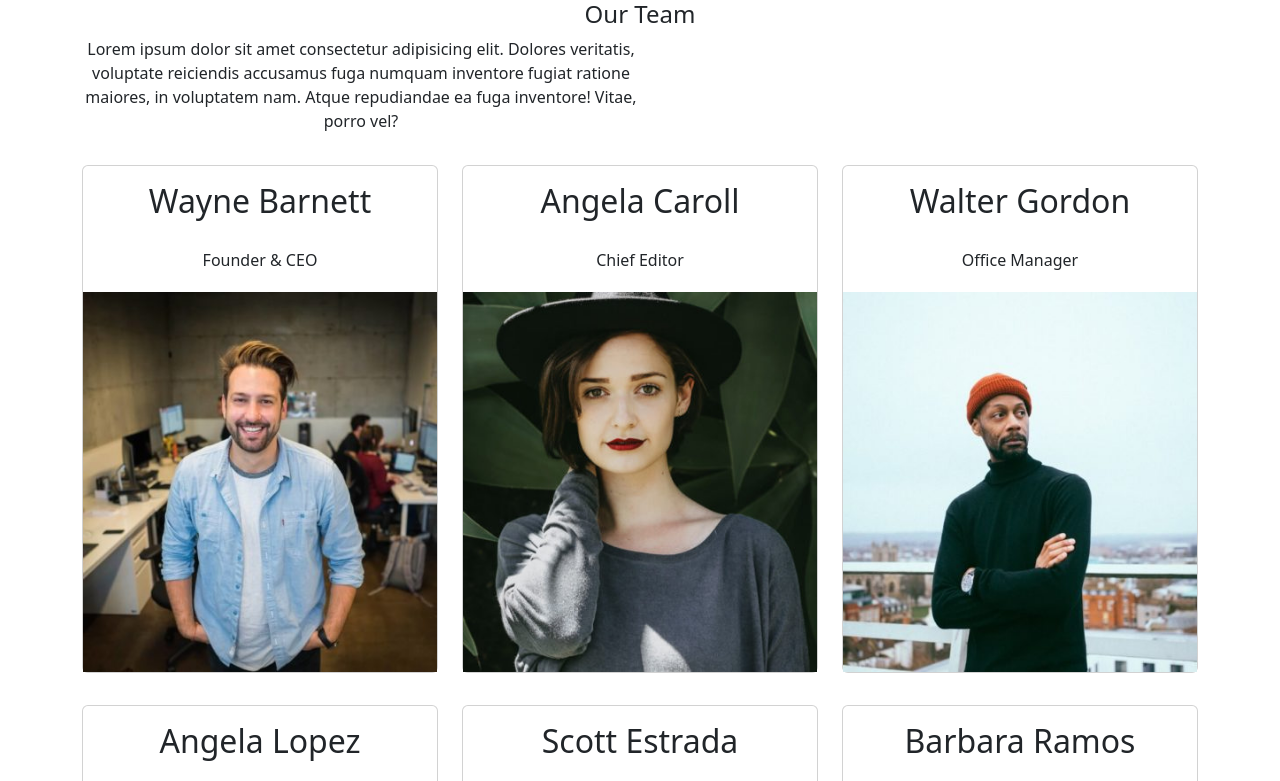
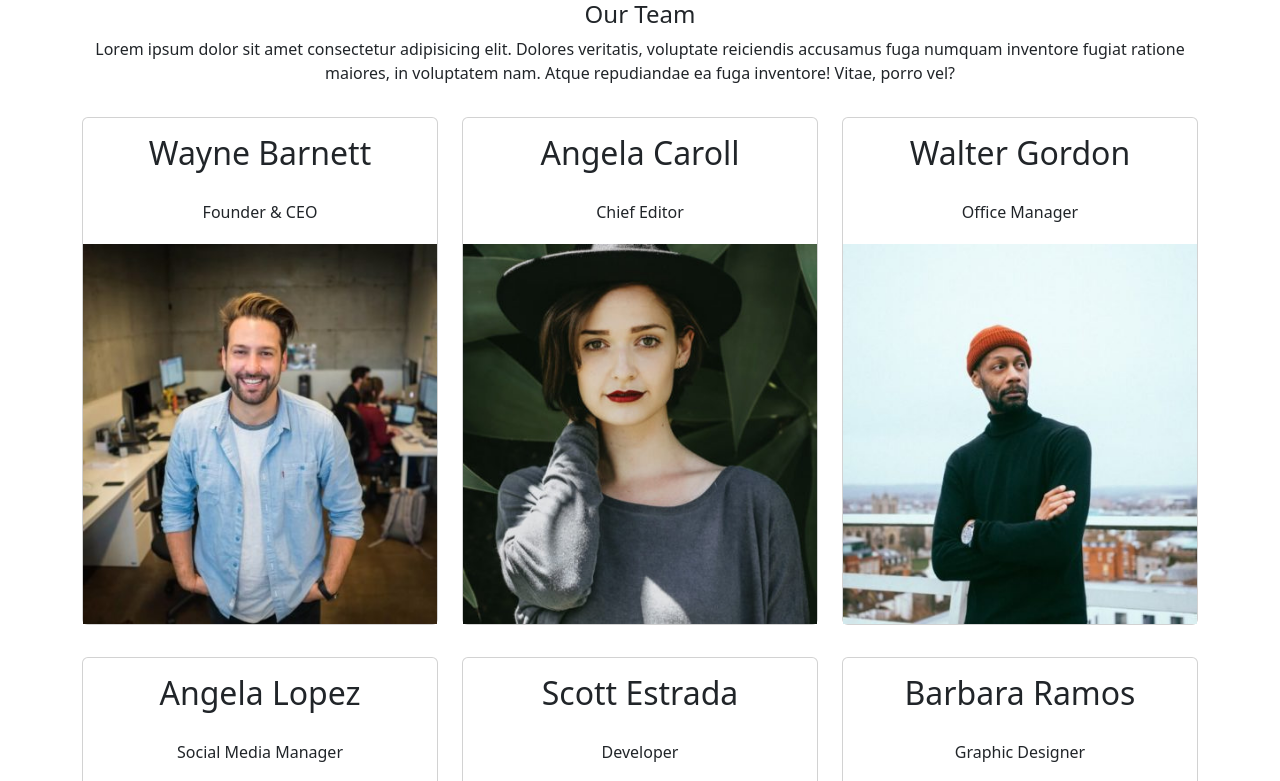
Before and after one commit to Nico-Serra/js-our-team, a plain HTML site: page index.html in a window 1280 px wide. Shown: the top 781 px of the page. Drawn offline with nearby package versions, Linux system fonts and the light colour scheme.

Commit message:
fix class p in container

```diff
--- a/index.html
+++ b/index.html
@@ -11,7 +11,7 @@
 
     <div class="container">
         <h4 class="text-center">Our Team</h4>
-        <p class="text-center w-50">Lorem ipsum dolor sit amet consectetur adipisicing elit. Dolores veritatis, voluptate reiciendis accusamus fuga numquam inventore fugiat ratione maiores, in voluptatem nam. Atque repudiandae ea fuga inventore! Vitae, porro vel?</p>
+        <p class="text-center">Lorem ipsum dolor sit amet consectetur adipisicing elit. Dolores veritatis, voluptate reiciendis accusamus fuga numquam inventore fugiat ratione maiores, in voluptatem nam. Atque repudiandae ea fuga inventore! Vitae, porro vel?</p>
         <div class="row">
            <!-- <div class="col-4">
             <div class="card"></div>
```
